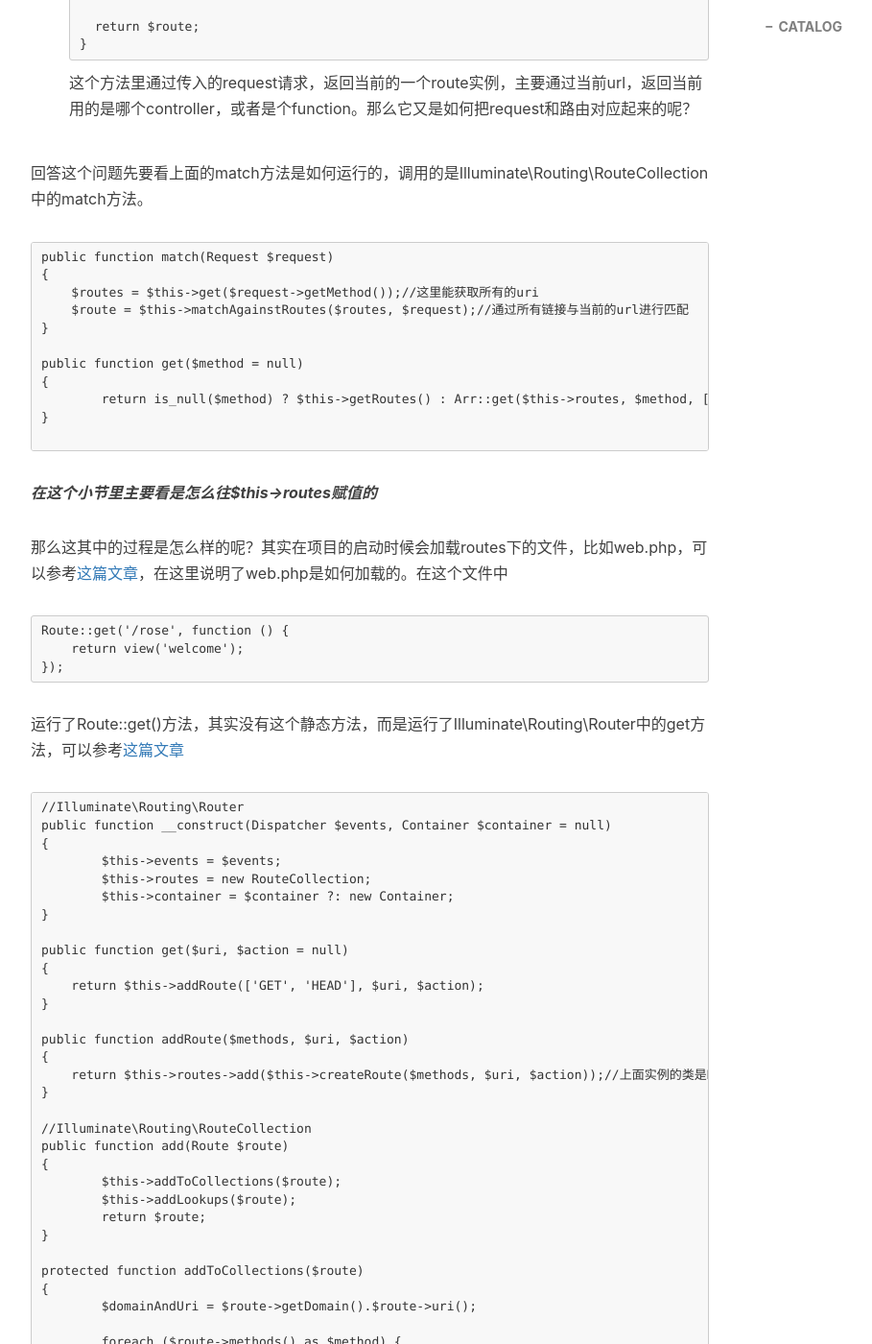
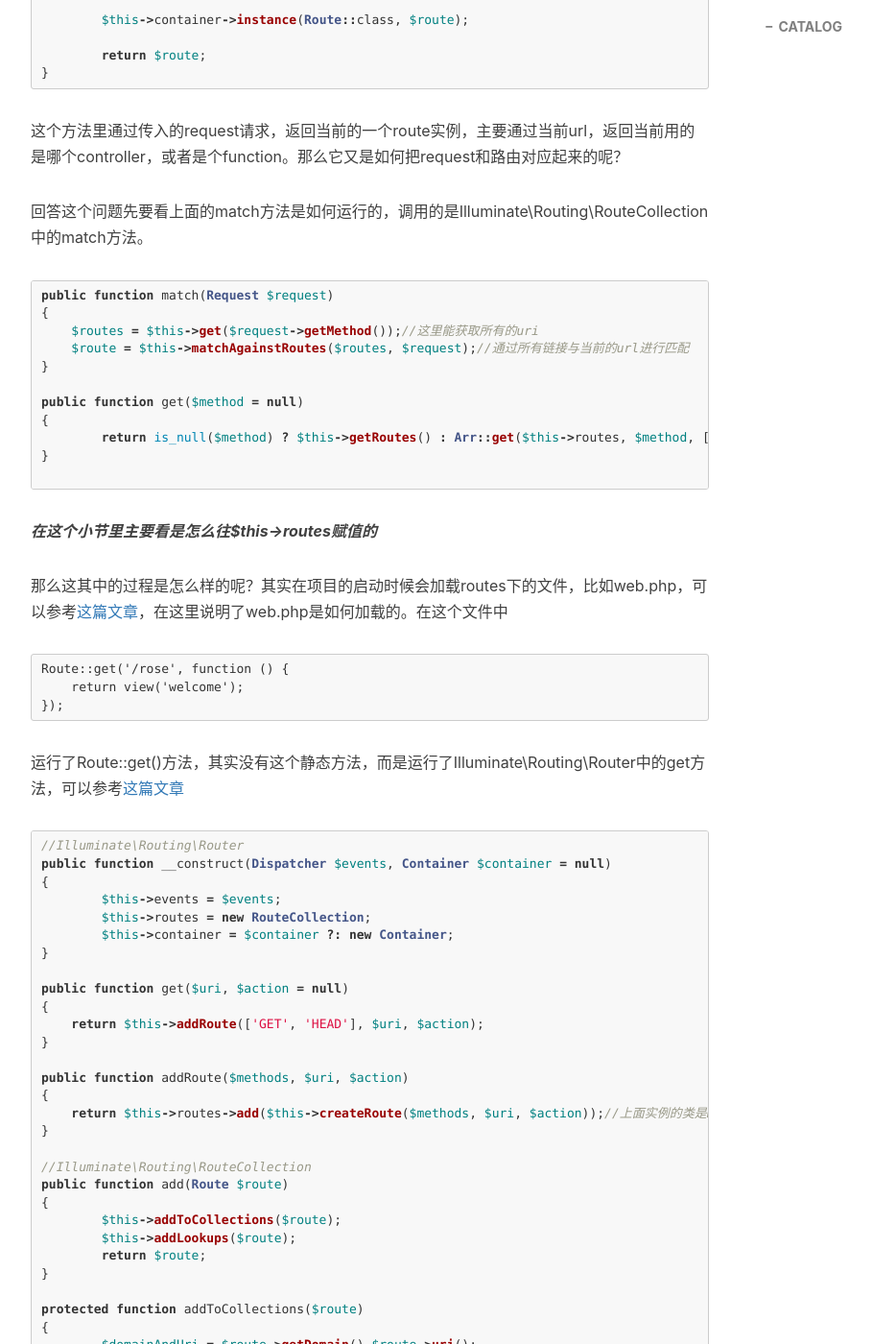
Before and after one commit to TearKnow/blog, a Jekyll site: the page built from _posts/2019-07-12-Laravel从开始到结束都经过了哪些步骤.md, in a window 1280 px wide and 1400 px high, scrolled down 751 px. Shown: the whole window at 96% size, without its empty margins (233-1142 px from the left). Built offline with Jekyll 4.4.1, drawn with Linux system fonts in a browser that asks for light colours; comment, search, counter and statistics services are not loaded; some of the changed text lies outside the part shown.

Commit message:
add old posts

````diff
--- a/_posts/2019-07-12-Laravel从开始到结束都经过了哪些步骤.md
+++ b/_posts/2019-07-12-Laravel从开始到结束都经过了哪些步骤.md
@@ -8,8 +8,8 @@ tags:
 ---
 最近在看laravel的源码，下面的就当是个笔记，会记录一下从代码的第一行到结束都经历了什么。
 
-- Illuminate\Routing\Router.php下findRoute()做了什么
-```
+Illuminate\Routing\Router.php下findRoute()做了什么
+```php
 protected function findRoute($request)
 {
 	$this->current = $route = $this->routes->match($request);
@@ -22,7 +22,7 @@ protected function findRoute($request)
 这个方法里通过传入的request请求，返回当前的一个route实例，主要通过当前url，返回当前用的是哪个controller，或者是个function。那么它又是如何把request和路由对应起来的呢？
 
 回答这个问题先要看上面的match方法是如何运行的，调用的是Illuminate\Routing\RouteCollection中的match方法。
-```
+```php
 public function match(Request $request)
 {
     $routes = $this->get($request->getMethod());//这里能获取所有的uri
@@ -44,7 +44,7 @@ Route::get('/rose', function () {
 });
 ```
 运行了Route::get()方法，其实没有这个静态方法，而是运行了Illuminate\Routing\Router中的get方法，可以参考[这篇文章](https://www.jianshu.com/p/7ee345cfe262)
-```
+```php
 //Illuminate\Routing\Router
 public function __construct(Dispatcher $events, Container $container = null)
 {
````
